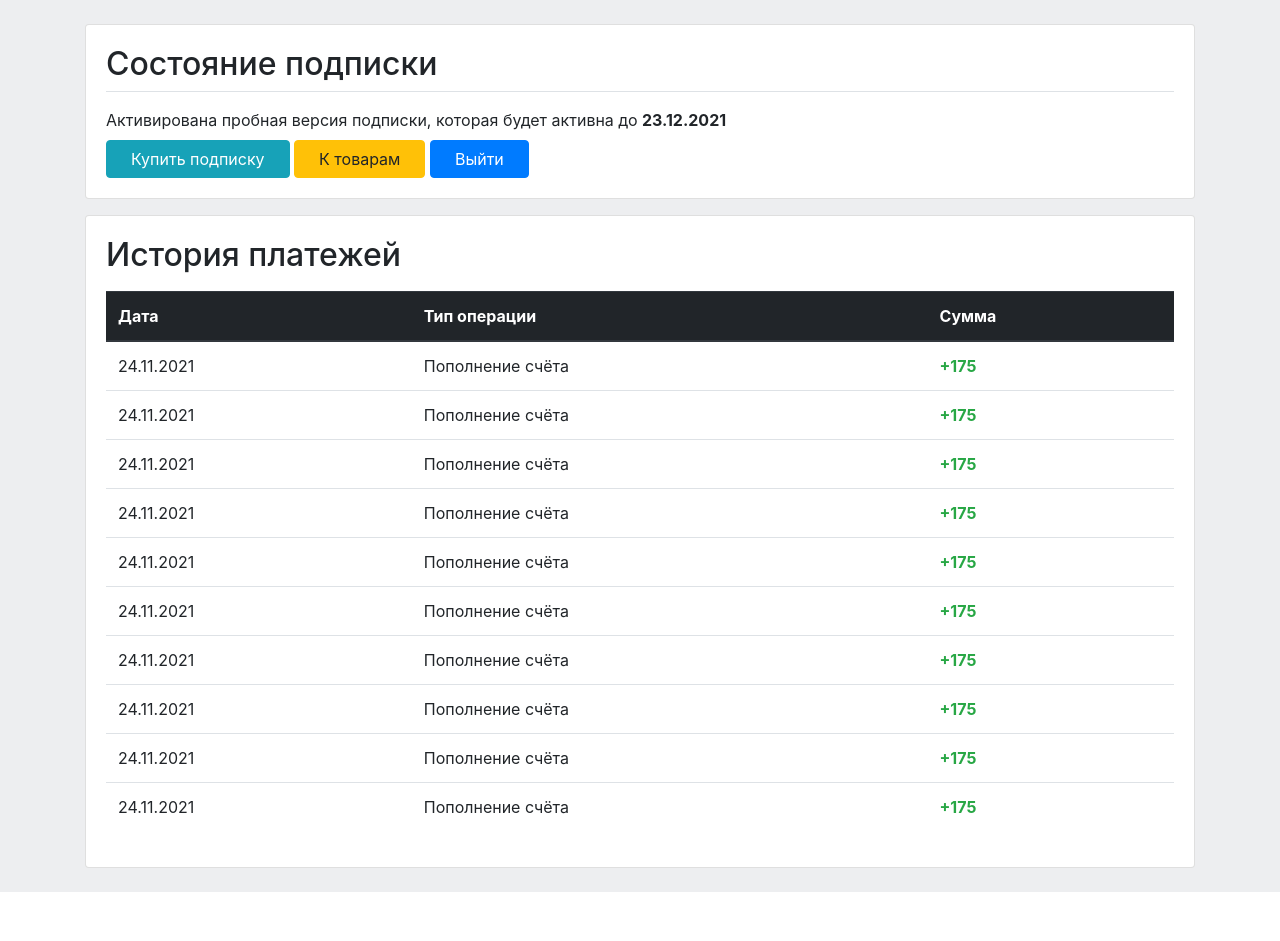
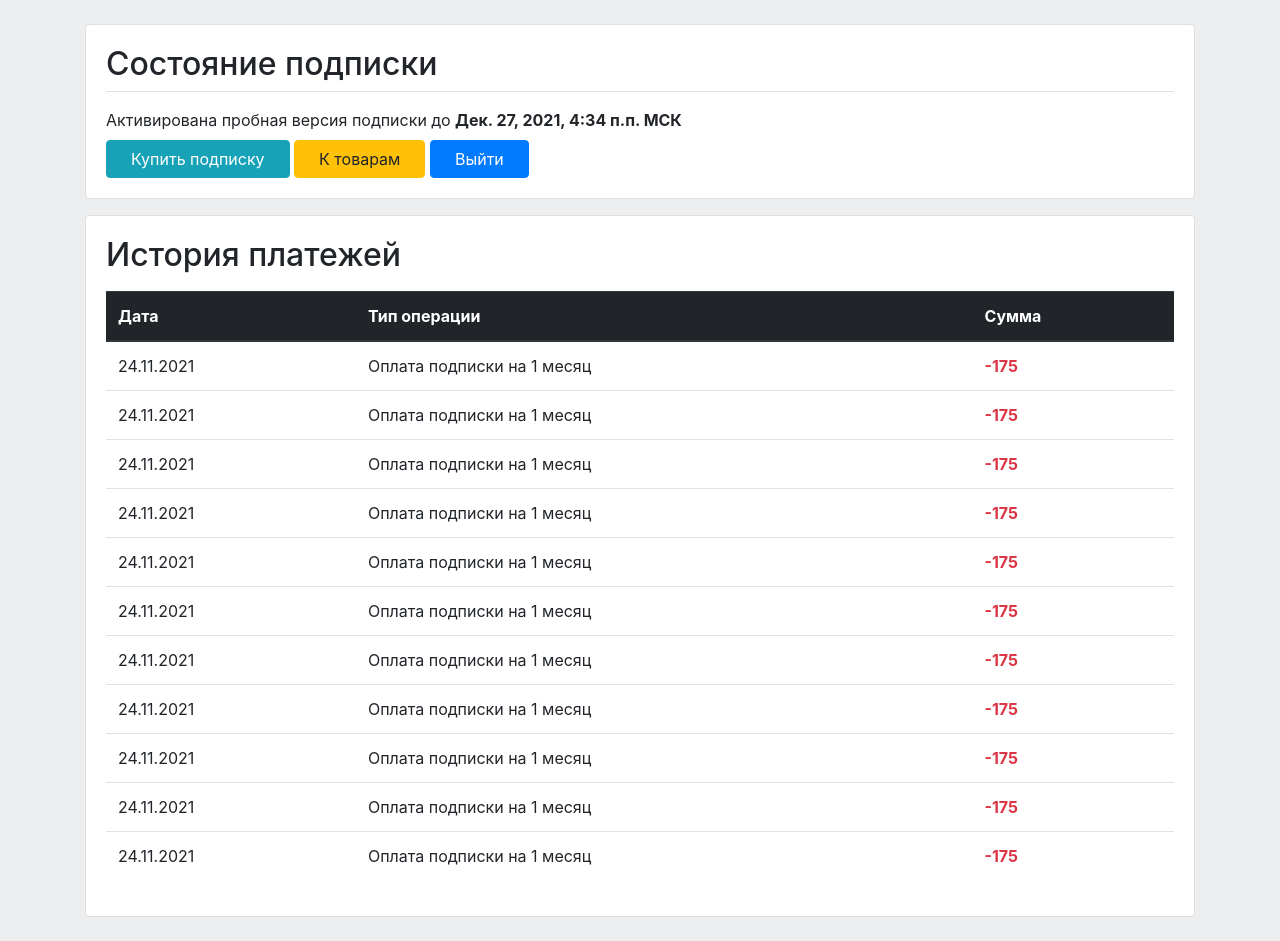
Before and after one commit to aspitsin138/django_data_viewer, a Django app: page /billing/ in a window 1280 px wide. Before the commit the page ends 892 px from the top, so only its background shows below. Run offline with Django 3.2, Linux system fonts and the light colour scheme; the visitor is signed in with stand-in values (Sample User, id 1); parts of the project's set-up code (start-up, migrations or seed data) failed here and were passed over; some libraries are stand-ins or nearby versions.

Commit message:
subscription

```diff
--- a/data_panel/models.py
+++ b/data_panel/models.py
@@ -1,15 +1,18 @@
 from django.db import models
 from django.contrib.auth.models import User
+from django.utils import timezone
 
 
 class Subscription(models.Model):
     user = models.OneToOneField(User, on_delete=models.CASCADE, verbose_name="Пользователь")
-    valid_until = models.DateField(verbose_name="Подписка действует до")
+    valid_until = models.DateTimeField(verbose_name="Подписка действует до")
     is_trial = models.BooleanField(verbose_name="Пробная версия", default=True)
-    is_active = models.BooleanField(verbose_name="Подписка активна", default=True)
 
     def __str__(self):
         return f"{self.user.username} subscription"
+
+    def is_active(self):
+        return self.valid_until > timezone.now()
 
     class Meta:
         verbose_name = "Подписка на сервис"
--- a/data_panel/signals.py
+++ b/data_panel/signals.py
@@ -1,8 +1,11 @@
+from datetime import timedelta
+
+from django.contrib.auth.models import User
 from django.db.models.signals import post_save
-from django.contrib.auth.models import User
 from django.dispatch import receiver
+from django.utils import timezone
+
 from .models import Subscription
-from datetime import date, timedelta
 
 
 @receiver(post_save, sender=User)
@@ -10,9 +13,8 @@ def create_subscriptions(sender, instance, created, **kwargs):
     if created:
         Subscription.objects.create(
             user=instance,
-            valid_until=date.today() + timedelta(days=15),
+            valid_until=timezone.now() + timedelta(days=15),
             is_trial=True,
-            is_active=True
         )
 
 
--- a/data_panel/templates/billing.html
+++ b/data_panel/templates/billing.html
@@ -1,17 +1,31 @@
 {% extends "base.html" %}
+{% load tz %}
 {% block content %}
     <div class="container mt-4 pb-4">
         <div class="card">
             <div class="card-body">
                 <h2>Состояние подписки</h2>
                 <div class="border-top pt-3">
-                    Активирована пробная версия подписки, которая будет активна до <strong>23.12.2021</strong>
+                    {% if user.subscription.is_active %}
+                        {% if user.subscription.is_trial %}
+                            Активирована пробная версия подписки до
+                        {% else %}
+                            Ваша подписка будет активна до
+                        {% endif %}
+                        {{ ' ' }}
+                        <strong>{{ user.subscription.valid_until|timezone:"Europe/Moscow" }} МСК</strong>
+                    {% else %}
+                        <strong class="text-danger">Срок вашей подписки истёк</strong>
+                    {% endif %}
                 </div>
-                <a class="btn btn-info px-4 mt-2" href="#">Купить подписку</a>
+                {% if not user.subscription.is_active or user.subscription.is_trial %}
+                    <a class="btn btn-info px-4 mt-2" href="#">Купить подписку</a>
+                {% endif %}
                 <a class="btn btn-warning px-4 mt-2" href="{% url 'index' %}">К товарам</a>
                 <a class="btn btn-primary px-4 mt-2" href="{% url 'sign-out' %}">Выйти</a>
             </div>
         </div>
+
         <div class="card mt-3">
             <div class="card-body">
                 <h2 class="mb-3">История платежей</h2>
@@ -27,53 +41,58 @@
                         <tbody>
                         <tr>
                             <td>24.11.2021</td>
-                            <td>Пополнение счёта</td>
-                            <th class="text-success">+175</th>
+                            <td>Оплата подписки на 1 месяц</td>
+                            <th class="text-danger">-175</th>
                         </tr>
                         <tr>
                             <td>24.11.2021</td>
-                            <td>Пополнение счёта</td>
-                            <th class="text-success">+175</th>
+                            <td>Оплата подписки на 1 месяц</td>
+                            <th class="text-danger">-175</th>
                         </tr>
                         <tr>
                             <td>24.11.2021</td>
-                            <td>Пополнение счёта</td>
-                            <th class="text-success">+175</th>
+                            <td>Оплата подписки на 1 месяц</td>
+                            <th class="text-danger">-175</th>
                         </tr>
                         <tr>
                             <td>24.11.2021</td>
-                            <td>Пополнение счёта</td>
-                            <th class="text-success">+175</th>
+                            <td>Оплата подписки на 1 месяц</td>
+                            <th class="text-danger">-175</th>
                         </tr>
                         <tr>
                             <td>24.11.2021</td>
-                            <td>Пополнение счёта</td>
-                            <th class="text-success">+175</th>
+                            <td>Оплата подписки на 1 месяц</td>
+                            <th class="text-danger">-175</th>
                         </tr>
                         <tr>
                             <td>24.11.2021</td>
-                            <td>Пополнение счёта</td>
-                            <th class="text-success">+175</th>
+                            <td>Оплата подписки на 1 месяц</td>
+                            <th class="text-danger">-175</th>
                         </tr>
                         <tr>
                             <td>24.11.2021</td>
-                            <td>Пополнение счёта</td>
-                            <th class="text-success">+175</th>
+                            <td>Оплата подписки на 1 месяц</td>
+                            <th class="text-danger">-175</th>
                         </tr>
                         <tr>
                             <td>24.11.2021</td>
-                            <td>Пополнение счёта</td>
-                            <th class="text-success">+175</th>
+                            <td>Оплата подписки на 1 месяц</td>
+                            <th class="text-danger">-175</th>
                         </tr>
                         <tr>
                             <td>24.11.2021</td>
-                            <td>Пополнение счёта</td>
-                            <th class="text-success">+175</th>
+                            <td>Оплата подписки на 1 месяц</td>
+                            <th class="text-danger">-175</th>
                         </tr>
                         <tr>
                             <td>24.11.2021</td>
-                            <td>Пополнение счёта</td>
-                            <th class="text-success">+175</th>
+                            <td>Оплата подписки на 1 месяц</td>
+                            <th class="text-danger">-175</th>
+                        </tr>
+                        <tr>
+                            <td>24.11.2021</td>
+                            <td>Оплата подписки на 1 месяц</td>
+                            <th class="text-danger">-175</th>
                         </tr>
                         </tbody>
                     </table>
--- a/data_panel/views.py
+++ b/data_panel/views.py
@@ -13,6 +13,7 @@ from django_filters.views import FilterView
 from .filters import ItemFilter
 from .forms import UserRegisterForm
 from .models import Item, Brand, Category, Provider, ItemUrl
+from .mixins import SubscriptionRequiredMixin
 
 
 def register(request):
@@ -81,7 +82,7 @@ def billing(request):
     return render(request, 'billing.html')
 
 
-class ItemListView(LoginRequiredMixin, FilterView):
+class ItemListView(LoginRequiredMixin, SubscriptionRequiredMixin, FilterView):
     template_name = 'item_list.html'
     paginate_by = 25
     model = Item
--- a/kwork/settings.py
+++ b/kwork/settings.py
@@ -30,7 +30,7 @@ SECRET_KEY = os.environ.get("SECRET_KEY")
 # SECURITY WARNING: don't run with debug turned on in production!
 DEBUG = os.environ.get("DEBUG").lower() == "true"
 
-ALLOWED_HOSTS = ["localhost"]
+ALLOWED_HOSTS = ["80.78.240.233", "localhost"]
 
 # Application definition
 
```
Also changed, not shown: data_panel/mixins.py (added, +11 -0 lines), data_panel/migrations/0001_initial.py.
